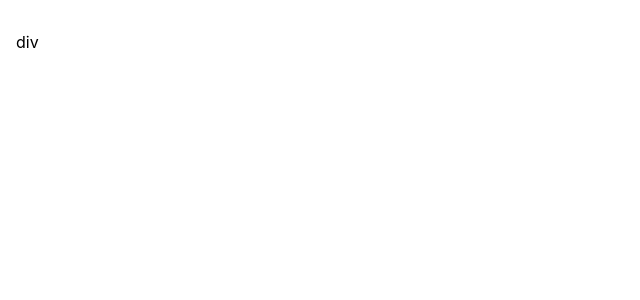
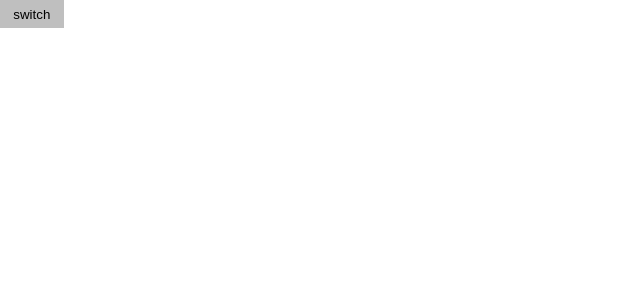
Before and after one commit to rayhong118/Inu20TS, a React (Create React App) app: page / in a window 1280 px wide. Shown: the top 300 px of the page, without its empty margins (0-640 px from the left). Built offline with nearby package versions, Linux system fonts and the light colour scheme.

Commit message:
light / dark mode switch, global state mng

```diff
--- a/public/index.html
+++ b/public/index.html
@@ -2,13 +2,11 @@
 <html lang="en">
   <head>
     <meta charset="utf-8" />
+    <meta name="title" content="Inu20ts" />
     <link rel="icon" href="%PUBLIC_URL%/favicon.ico" />
     <meta name="viewport" content="width=device-width, initial-scale=1" />
     <meta name="theme-color" content="#000000" />
-    <meta
-      name="description"
-      content="Web site created using create-react-app"
-    />
+    <meta name="description" content="Web site created using create-react-app" />
     <link rel="apple-touch-icon" href="%PUBLIC_URL%/logo192.png" />
     <!--
       manifest.json provides metadata used when your web app is installed on a
@@ -24,7 +22,7 @@
       work correctly both with client-side routing and a non-root public URL.
       Learn how to configure a non-root public URL by running `npm run build`.
     -->
-    <title>React App</title>
+    <title>Inu20ts</title>
   </head>
   <body>
     <noscript>You need to enable JavaScript to run this app.</noscript>
--- a/src/App.scss
+++ b/src/App.scss
@@ -1,3 +1,9 @@
 .app {
   background-color: #999;
 }
+
+.dark-mode {
+  div {
+    background-color: black;
+  }
+}
--- a/src/App.tsx
+++ b/src/App.tsx
@@ -1,15 +1,38 @@
-import React from 'react';
-import './App.scss';
-import { BrowserRouter } from 'react-router-dom';
-import NavComponent from './shared/nav';
+import React from "react";
+import "./App.scss";
+import { BrowserRouter } from "react-router-dom";
+import NavComponent from "./shared/components/nav";
+import { StateProvider } from "./shared/tools/state";
+import {
+  ACTION_CHANGE_THEME,
+  LOCAL_STORAGE_THEME,
+  THEME_DARK,
+  THEME_LIGHT,
+} from "./shared/constants/theme";
 
 const App: React.FC = () => {
+  const initState = {
+    theme:
+      localStorage.getItem(LOCAL_STORAGE_THEME) === THEME_DARK ? THEME_DARK : THEME_LIGHT,
+  };
+
+  const reducer = (state: any, action: any) => {
+    switch (action.type) {
+      case ACTION_CHANGE_THEME:
+        localStorage.setItem(LOCAL_STORAGE_THEME, action.theme);
+        return { ...state, theme: action.theme };
+      default:
+        return state;
+    }
+  };
   return (
-    <div className="app">
-      <BrowserRouter>
-        <NavComponent />
-      </BrowserRouter>
-    </div>
+    <StateProvider initialState={initState} reducer={reducer}>
+      <div className="app">
+        <BrowserRouter>
+          <NavComponent />
+        </BrowserRouter>
+      </div>
+    </StateProvider>
   );
 };
 
--- a/src/index.scss
+++ b/src/index.scss
@@ -1,13 +1,24 @@
 body {
   margin: 0;
-  font-family: -apple-system, BlinkMacSystemFont, 'Segoe UI', 'Roboto', 'Oxygen',
-    'Ubuntu', 'Cantarell', 'Fira Sans', 'Droid Sans', 'Helvetica Neue',
-    sans-serif;
+  font-family: -apple-system, BlinkMacSystemFont, "Segoe UI", "Roboto", "Oxygen", "Ubuntu",
+    "Cantarell", "Fira Sans", "Droid Sans", "Helvetica Neue", sans-serif;
   -webkit-font-smoothing: antialiased;
   -moz-osx-font-smoothing: grayscale;
 }
 
 code {
-  font-family: source-code-pro, Menlo, Monaco, Consolas, 'Courier New',
-    monospace;
+  font-family: source-code-pro, Menlo, Monaco, Consolas, "Courier New", monospace;
 }
+
+$theme-color-main: #3390ff;
+
+button {
+  border: none;
+  background-color: none;
+  padding: 0.5em 1em;
+
+  &:hover,
+  &:focus {
+    filter: brightness(0.8);
+  }
+}
--- /dev/null
+++ b/src/shared/components/nav/index.tsx
@@ -0,0 +1,9 @@
+import React from "react";
+import Nav from "./nav";
+import "./nav.scss";
+
+const NavComponent: React.FC = () => {
+  return <Nav />;
+};
+
+export default NavComponent;
--- /dev/null
+++ b/src/shared/components/nav/nav.scss
@@ -0,0 +1,8 @@
+.nav {
+  &-light {
+    background-color: white;
+  }
+  &-dark {
+    background-color: black;
+  }
+}
--- /dev/null
+++ b/src/shared/components/nav/nav.tsx
@@ -0,0 +1,21 @@
+import React, { useContext } from "react";
+import "./nav.scss";
+import { useStateValue } from "../../tools/state";
+import { ACTION_CHANGE_THEME, THEME_DARK, THEME_LIGHT } from "../../constants/theme";
+
+const Nav: React.FC = (props) => {
+  const [{ theme }, dispatch] = useStateValue();
+  const changeTheme = () => {
+    dispatch({
+      type: ACTION_CHANGE_THEME,
+      theme: theme === THEME_DARK ? THEME_LIGHT : THEME_DARK,
+    });
+  };
+  return (
+    <nav className={`${theme === THEME_LIGHT ? "nav-light" : "nav-dark"}`}>
+      <button onClick={changeTheme}>switch</button>
+    </nav>
+  );
+};
+
+export default Nav;
--- /dev/null
+++ b/src/shared/constants/theme.tsx
@@ -0,0 +1,4 @@
+export const ACTION_CHANGE_THEME = "ACTION_CHANGE_THEME";
+export const THEME_LIGHT = "LIGHT";
+export const THEME_DARK = "DARK";
+export const LOCAL_STORAGE_THEME = "theme";
--- a/src/shared/nav/index.tsx
+++ /dev/null
@@ -1,13 +0,0 @@
-import React from 'react';
-import Nav from './nav';
-import './nav.scss';
-
-const NavComponent: React.FC = () => {
-  return (
-    <div className="inu20ts-nav">
-      <p>div</p>
-    </div>
-  );
-};
-
-export default NavComponent;
--- a/src/shared/nav/nav.scss
+++ /dev/null
@@ -1,7 +0,0 @@
-.inu20ts-nav {
-  position: fixed;
-  top: 0;
-  width: 100%;
-  background-color: white;
-  padding: 1em;
-}
--- /dev/null
+++ b/src/shared/tools/state.tsx
@@ -0,0 +1,20 @@
+import React, { createContext, useContext, useReducer } from "react";
+
+interface StateProviderParams {
+  reducer: any;
+  initialState: any;
+  children: any;
+}
+let defaultValuePlaceholder: any;
+export const StateContext = createContext(defaultValuePlaceholder);
+
+export const StateProvider = ({
+  reducer,
+  initialState,
+  children,
+}: StateProviderParams) => (
+  <StateContext.Provider value={useReducer(reducer, initialState)}>
+    {children}
+  </StateContext.Provider>
+);
+export const useStateValue = () => useContext(StateContext);
```
Also changed, not shown: src/shared/nav/nav.tsx (deleted, +0 -12 lines).
